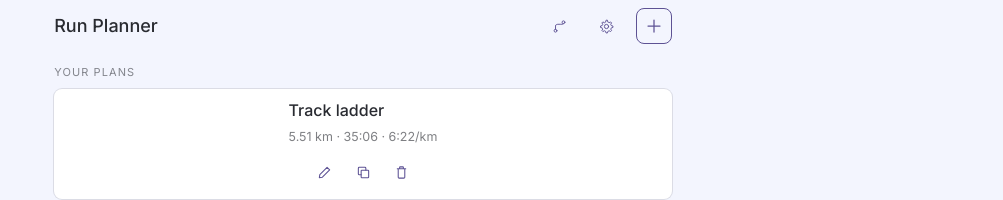
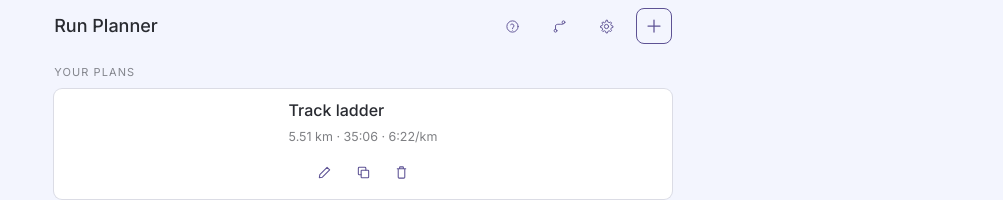
Before and after one commit to mgrodgers/pacemaker, a React (Vite) app: page / in a window 1280 px wide. Shown: the top 200 px of the page, without its empty margins (277-1280 px from the left). Built offline with nearby package versions, Linux system fonts and the light colour scheme.

Commit message:
Wire a help entry point into the plans list
Add a Help icon button to PlansScreen and a 'help' view in App.tsx
that renders HelpScreen, returning to the plans list via its back
button. Covers scenario 1 from the plan.

```diff
--- a/src/adapters/driving/ui/App.tsx
+++ b/src/adapters/driving/ui/App.tsx
@@ -3,10 +3,11 @@ import { PlansScreen } from './components/PlansScreen';
 import { PlanScreen } from './components/PlanScreen';
 import { SettingsScreen } from './components/SettingsScreen';
 import { CoursePredictorScreen } from './components/CoursePredictorScreen';
+import { HelpScreen } from './components/HelpScreen';
 import { FeedbackButton } from './components/FeedbackButton';
 import type { PlanId } from '../../../domain/valueObjects/Ids';
 
-type View = 'plans' | 'plan' | 'settings' | 'course-predictor';
+type View = 'plans' | 'plan' | 'settings' | 'course-predictor' | 'help';
 
 export function App() {
   const [view, setView] = useState<View>('plans');
@@ -26,6 +27,7 @@ export function App() {
     >
       {view === 'settings' && <SettingsScreen onBack={returnFromSettings} />}
       {view === 'course-predictor' && <CoursePredictorScreen onBack={() => setView('plans')} />}
+      {view === 'help' && <HelpScreen onBack={() => setView('plans')} />}
       {view === 'plan' && activePlanId && (
         <PlanScreen
           planId={activePlanId}
@@ -41,6 +43,7 @@ export function App() {
           }}
           onOpenSettings={() => setView('settings')}
           onOpenCoursePredictor={() => setView('course-predictor')}
+          onOpenHelp={() => setView('help')}
         />
       )}
       <FeedbackButton />
--- a/src/adapters/driving/ui/components/PlansScreen.tsx
+++ b/src/adapters/driving/ui/components/PlansScreen.tsx
@@ -1,15 +1,16 @@
 import { useState } from 'react';
 import { usePlansController } from '../hooks/usePlansController';
 import type { PlanId } from '../../../../domain/valueObjects/Ids';
-import { PlusIcon, RenameIcon, DuplicateIcon, DeleteIcon, SettingsIcon, RouteIcon } from './icons';
+import { PlusIcon, RenameIcon, DuplicateIcon, DeleteIcon, SettingsIcon, RouteIcon, HelpIcon } from './icons';
 
 interface PlansScreenProps {
   onOpenPlan: (id: PlanId) => void;
   onOpenSettings: () => void;
   onOpenCoursePredictor: () => void;
+  onOpenHelp: () => void;
 }
 
-export function PlansScreen({ onOpenPlan, onOpenSettings, onOpenCoursePredictor }: PlansScreenProps) {
+export function PlansScreen({ onOpenPlan, onOpenSettings, onOpenCoursePredictor, onOpenHelp }: PlansScreenProps) {
   const { plans, createPlan, renamePlan, duplicatePlan, deletePlan } = usePlansController();
   const [renamingId, setRenamingId] = useState<PlanId | null>(null);
   const [renameValue, setRenameValue] = useState('');
@@ -21,8 +22,16 @@ export function PlansScreen({ onOpenPlan, onOpenSettings, onOpenCoursePredictor
         <button
           type="button"
           className="btn btn-ghost btn-icon"
+          aria-label="Help"
+          style={{ marginLeft: 'auto' }}
+          onClick={onOpenHelp}
+        >
+          <HelpIcon />
+        </button>
+        <button
+          type="button"
+          className="btn btn-ghost btn-icon"
           aria-label="Course Predictor"
-          style={{ marginLeft: 'auto' }}
           onClick={onOpenCoursePredictor}
         >
           <RouteIcon />
```
Also changed, not shown: 1 other file (tests, documents, lock files or other folders).
